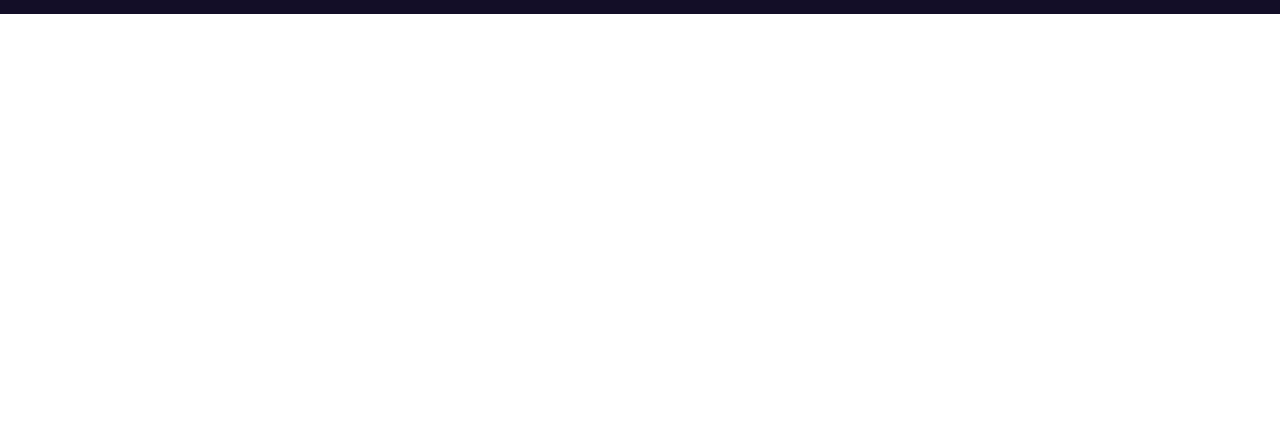
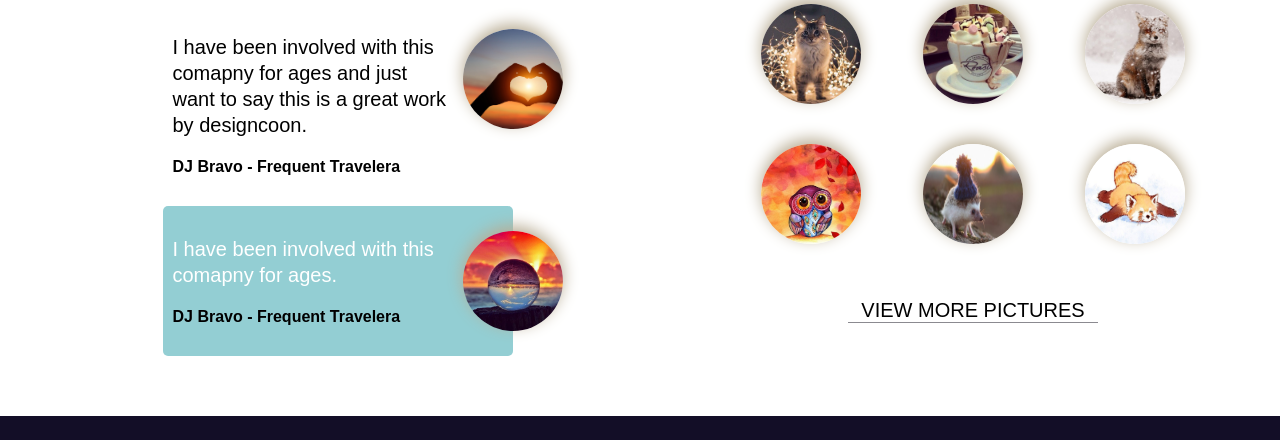
Before and after one commit to OlgaIgorevna/landing-adaptive, a plain HTML site: page index.html in a window 1280 px wide. Shown: the part 1701-2141 px from the top of the page. Before the commit the page ends 1715 px from the top, so only its background shows below. Drawn offline with Linux system fonts and the light colour scheme.

Commit message:
gallery review готов

```diff
--- a/index.html
+++ b/index.html
@@ -173,10 +173,84 @@
       </div>
     </div>
   </section>
+
+  <div class="review-gallery container clearfix">
+    <div class="review">
+      <div class="title">
+        testimonial
+      </div>
+      <div class="item">
+        <div class="photo"></div>
+        <div class="content">
+          <div class="text">
+            I have been involved with this comapny for ages and just want to say this is a great work by designcoon.
+          </div>
+          <div class="name">
+            DJ Bravo - Frequent Travelera
+          </div>
+        </div>
+
+      </div>
+      <div class="item">
+        <div class="photo"></div>
+        <div class="content">
+          <div class="text">
+            I have been involved with this comapny for ages.
+          </div>
+          <div class="name">
+            DJ Bravo - Frequent Travelera
+          </div>
+        </div>
+      </div>
+    </div>
+
+    <div class="gallery">
+      <div class="title">gallery</div>
+      <div class="row picture">
+        <div class="wrap">
+          <div class="item">
+            <img src="img/3.jpg">
+          </div>
+        </div>
+        <div class="wrap">
+          <div class="item">
+            <img src="img/4.jpg">
+          </div>
+        </div>
+        <div class="wrap">
+          <div class="item">
+           <img src="img/5.jpg">
+          </div>
+        </div>
+        <div class="wrap">
+          <div class="item">
+            <img src="img/6.jpg">
+          </div>
+        </div>
+        <div class="wrap">
+          <div class="item">
+          <img src="img/7.jpg">
+          </div>
+        </div>
+        <div class="wrap">
+          <div class="item">
+            <img src="img/8.jpg">
+          </div>
+        </div>
+      </div>
+      <button class="more">
+          view more pictures
+        </button>
+    </div>
+
+
+  </div>
+
+
   <footer>
     <div class="container clearfix">
       <div class="text">
-       All Rights Reserved |  2016  |  Designed with love by <span class="highlight"> DesignCoon</span>
+        All Rights Reserved | 2016 | Designed with love by <span class="highlight"> DesignCoon</span>
       </div>
       <div class="logo">
         <img src="img/logo.png">
--- a/style.css
+++ b/style.css
@@ -305,6 +305,109 @@ header .text-block .title {
   transform: rotate(-45deg);
 }
 
+/*------------------------------------------------------------------------------REVIEW---GALLERY-----*/
+.review-gallery{
+  padding-bottom: 30px;
+}
+.review {
+  padding-top: 30px;
+  padding-bottom: 30px;
+}
+
+.review .title,
+.gallery .title {
+  font-size: 40px;
+  margin-bottom: 20px;
+  text-align: center;
+}
+
+.review .item {
+  margin-top: 40px;
+  margin-bottom: 40px;
+  max-width: 400px;
+  margin: 0 auto;
+}
+
+.review .item .name {
+  margin-top: 20px;
+  font-weight: 600;
+}
+
+.review .item .content {
+  padding: 30px 10px;
+}
+
+
+.review .item .photo {
+  border-radius: 50%;
+  width: 100px;
+  height: 100px;
+  box-shadow: 0 -5px 16px #b8ac93;
+  margin: 20px auto;
+  background-size: cover;
+}
+
+.review .item:nth-child(2) .photo {
+  background-image: url(img/2.jpg);
+}
+
+.review .item:nth-child(3) .photo {
+  background-image: url(img/1.jpg);
+}
+
+.review .item:nth-child(3) .content {
+  background-color: #93ced3;
+  border-radius: 5px;
+}
+
+.review .item:nth-child(3) .content .text {
+  color: white;
+}
+
+.gallery {
+  margin-top: 30px;
+}
+
+.gallery .row {
+  justify-content: space-between;
+  margin: 0;
+}
+
+.gallery .item {
+  border-radius: 50%;
+  width: 100px;
+  height: 100px;
+  margin-bottom: 40px;
+  box-shadow: 0 -5px 16px #b8ac93;
+}
+
+.gallery .item img {
+  width: 100px;
+  height: 100px;
+  -webkit-clip-path: circle(50% at 50% 50%);
+  clip-path: circle(50% at 50% 50%);
+}
+
+.gallery .wrap {
+  padding-left: 20px;
+  padding-right: 20px;
+}
+
+.gallery button.more {
+  display: block;
+  width: 250px;
+  padding: 0;
+  margin: 15px auto 0;
+  font-size: 20px;
+  border: none;
+  border-radius: 0;
+  border-bottom: 1px solid #8b8a90;
+  background-color: transparent;
+}
+
+
+
+
 /*------------------------------------------------------------------------------FOOTER---------------*/
 
 footer {
@@ -349,6 +452,27 @@ footer .logo img {
   }
   .story .text {
     text-align: left;
+  }
+
+  .review .item {
+    padding-right: 50px;
+    margin-left: auto;
+    margin-right: auto;
+    position: relative;
+  }
+  .review .item .content {
+    padding-right: 60px;
+  }
+
+  .review .item .photo {
+    position: absolute;
+    right: 0px;
+    top: 25px;
+    margin: 0;
+  }
+  .gallery .wrap {
+    padding-left: 30px;
+    padding-right: 30px;
   }
 }
 
@@ -411,6 +535,10 @@ footer .logo img {
     margin-top: 0;
     margin-right: 0;
   }
+  .gallery .wrap {
+    padding-left: 40px;
+    padding-right: 40px;
+  }
 
 }
 
@@ -430,6 +558,18 @@ footer .logo img {
 
     max-width: 300px;
   }
+  .review{
+    float:left;
+    width: 50%;
+  }
+  .gallery{
+    float:right;
+    width: 40%;
+  }
+   .gallery .wrap {
+    padding-left: 10px;
+    padding-right: 10px;
+  }
 }
 
 /*--------------------------------------------------------------------------------------------------1200*/
```
Also changed, not shown: img/1.jpg (added), img/2.jpg (added), img/3.jpg (added), img/4.jpg (added), img/5.jpg (added), img/6.jpg (added), img/7.jpg (added), img/8.jpg (added). Lines whose indentation alone changed are shown as unchanged.
